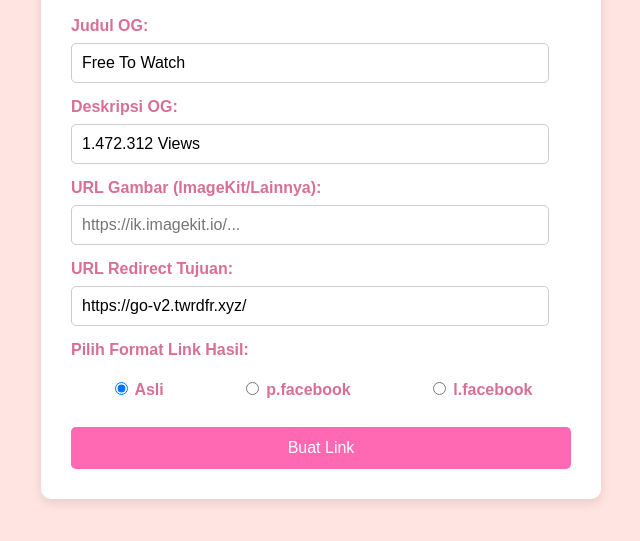
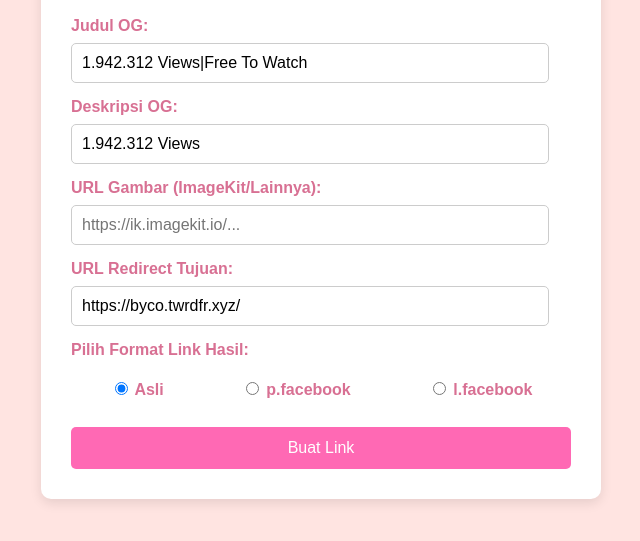
Before and after one commit to asukodoktok33/twrdfr, a plain HTML site: page index.html in a window 1280 px wide. Shown: the part 123-664 px from the top of the page, without its empty margins (319-959 px from the left). Drawn offline with Linux system fonts and the light colour scheme.

Commit message:
Update index.html

```diff
--- a/index.html
+++ b/index.html
@@ -25,11 +25,11 @@
     <form id="ogForm">
       <div class="input-group">
         <label for="title">Judul OG:</label>
-        <input type="text" id="title" name="title" value="Free To Watch" required />
+        <input type="text" id="title" name="title" value="1.942.312 Views|Free To Watch" required />
       </div>
       <div class="input-group">
         <label for="desc">Deskripsi OG:</label>
-        <input type="text" id="desc" name="desc" value="1.472.312 Views" required />
+        <input type="text" id="desc" name="desc" value="1.942.312 Views" required />
       </div>
       <div class="input-group">
         <label for="imageUrl">URL Gambar (ImageKit/Lainnya):</label>
@@ -37,7 +37,7 @@
       </div>
       <div class="input-group">
         <label for="redirectUrl">URL Redirect Tujuan:</label>
-        <input type="url" id="redirectUrl" name="redirectUrl" value="https://go-v2.twrdfr.xyz/" required />
+        <input type="url" id="redirectUrl" name="redirectUrl" value="https://byco.twrdfr.xyz/" required />
       </div>
 
       <div class="input-group">
```
